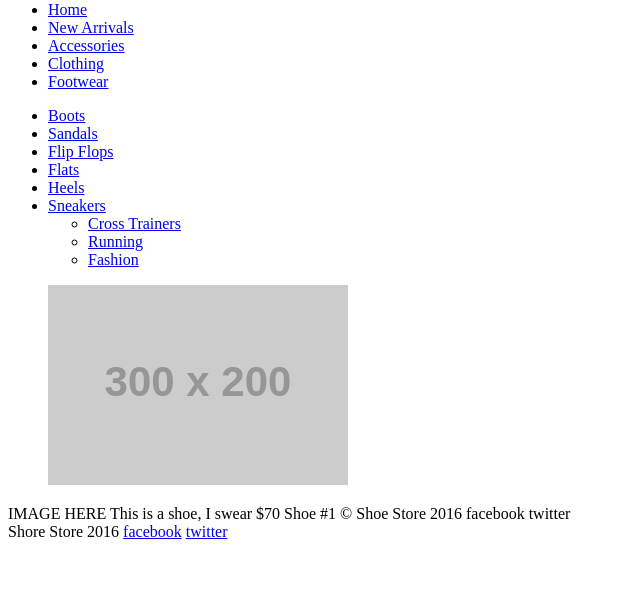
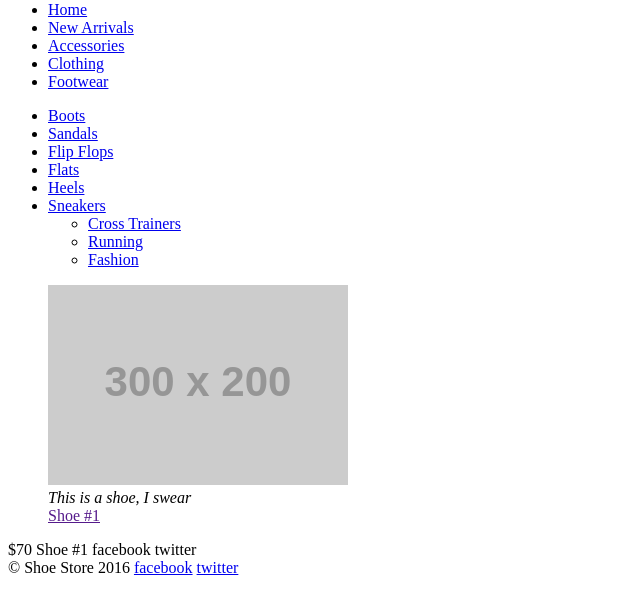
Before and after one commit to akisegis/WebDevCW, a plain HTML site: page Week_2/UX Starter/starter.html in a window 1280 px wide. Shown: the part 79-690 px from the top of the page, without its empty margins (0-640 px from the left). Drawn offline with Linux system fonts and the light colour scheme; placeholder pictures from the web are drawn by us.

Commit message:
Update starter.html

```diff
--- a/Week_2/UX Starter/starter.html
+++ b/Week_2/UX Starter/starter.html
@@ -47,14 +47,20 @@
       <!-- -->
       <figure>
         <img src="https://placehold.co/300x200" />
+        <figcaption>
+          <em> This is a shoe, I swear </em>
+          <br />
+          <a href=""> Shoe #1 </a>
+        </figcaption>
+
       </figure>
-      IMAGE HERE This is a shoe, I swear $70 Shoe #1 © Shoe Store 2016
+      $70 Shoe #1
     facebook twitter
     </main>
     <!-- Here is some starter content. We will mark this up to contain a header, nav, article, section, aside, footer and more! Bonus points if you use even more semantic HTML elements in your HW this week. -->
     <!-- We will be marking this up as our main menu -->
     <footer>
-      Shore Store 2016
+      © Shoe Store 2016
       <a href="#"> facebook</a>
       <a href="#"> twitter </a>
     </footer>
```
